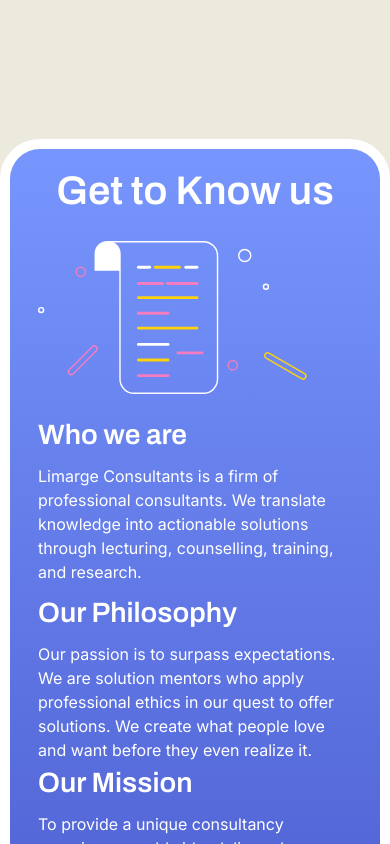
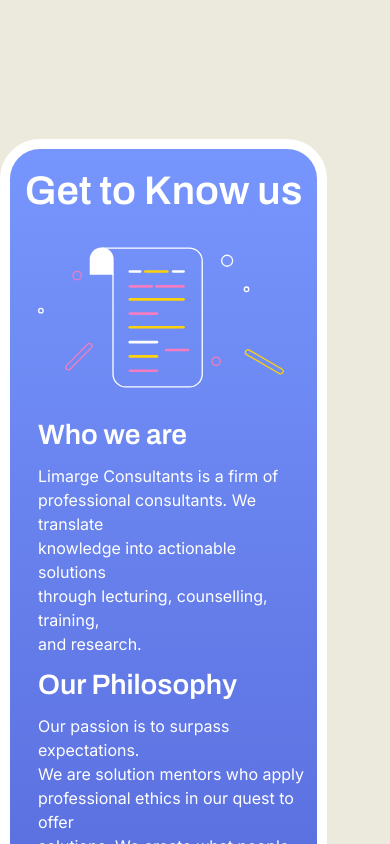
Before and after one commit to almondkiruthu/Limarge, a React (Vite) app in the folder client/: page / in a window 390 px wide. Shown: the part 4600-5444 px from the top of the page. Built offline with nearby package versions, Linux system fonts and the light colour scheme; what prettier-plugin-tailwindcss would draw is missing.

Commit message:
I made the about us ection responsive on medium breakpoints

```diff
--- a/client/src/components/Aboutus.tsx
+++ b/client/src/components/Aboutus.tsx
@@ -1,7 +1,7 @@
 const Aboutus = () => {
   return (
     <>
-      <div className="knowus-card relative  bottom-[-37.5rem]  z-10 rounded-[2.5rem] p-3 lg:mx-auto lg:max-w-[60.125rem] xl:max-w-[75.125rem] lg:top-[-9rem] xl:top-[-12rem] 2xl:top-[-15rem] xl:px-[4rem] lg:pt-[3rem] lg:pb-[4rem]">
+      <div className="knowus-card relative  bottom-[-37.5rem]  z-10 max-w-[20.4375rem] rounded-[2.5rem] p-3 md:top-[-13rem] md:mx-auto md:max-w-[30.125rem] md:px-[4rem] md:pb-[4rem] md:pt-[3rem] lg:top-[-9rem] lg:max-w-[60.125rem] xl:top-[-12rem] xl:max-w-[75.125rem] 2xl:top-[-15rem]">
         <div>
           <p className="text-center font-archivo text-[2.5rem] font-semibold text-white lg:text-start xl:text-[3.625rem]">
             Get to Know us
@@ -64,13 +64,13 @@ const Aboutus = () => {
             </div>
           </div>
         </div>
-        <div className="vibrant-ribbon invisible z-50 lg:visible lg:absolute lg:left-[-4rem] lg:bottom-[-9.5rem] xl:left-[-3rem] xl:bottom-[-12rem] 2xl:left-[-10rem] 2xl:bottom-[-14.125rem]">
-            <img
-              src="/Aboutus/Vibrantribbon.svg"
-              alt="Line"
-              className="h-0 2xl:h-[100%] xl:h-[15rem] lg:h-[12rem]"
-            />
-          </div>
+        <div className="vibrant-ribbon invisible z-50 lg:visible lg:absolute lg:bottom-[-9.5rem] lg:left-[-4rem] xl:bottom-[-12rem] xl:left-[-3rem] 2xl:bottom-[-14.125rem] 2xl:left-[-10rem]">
+          <img
+            src="/Aboutus/Vibrantribbon.svg"
+            alt="Line"
+            className="h-0 lg:h-[12rem] xl:h-[15rem] 2xl:h-[100%]"
+          />
+        </div>
       </div>
     </>
   );
```
